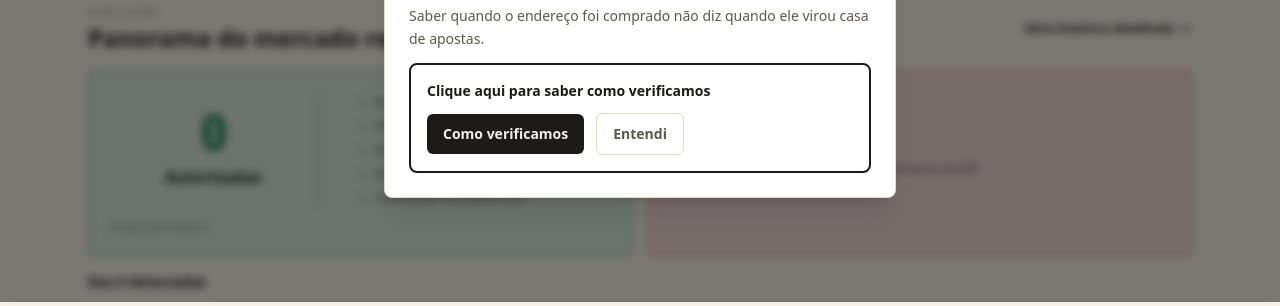
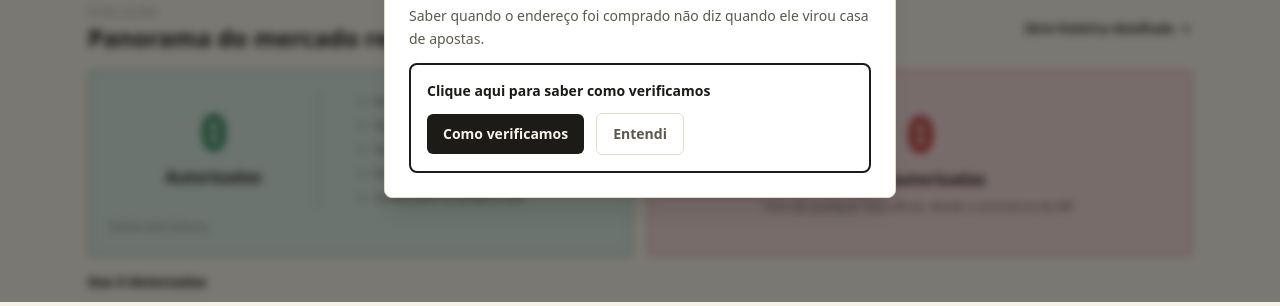
Before and after one commit to diegoterrani/betlegal-frontend, a React (Vite) app: page / in a window 1280 px wide. Shown: the part 434-740 px from the top of the page. Built offline with nearby package versions, Linux system fonts and the light colour scheme; no server answers.

Commit message:
Centraliza o card de não autorizadas e iguala o tipo ao de autorizadas.

```diff
--- a/src/components/DetectionBreakdownCards.tsx
+++ b/src/components/DetectionBreakdownCards.tsx
@@ -150,15 +150,15 @@ const AuthorizedCard: React.FC<{
 
 const Headline: React.FC<{ value: number; label: string; detail: string; tone: string }> = ({ value, label, detail, tone }) => (
   <div
-    className="rounded border p-5"
+    className="rounded border p-5 h-full flex flex-col items-center justify-center text-center"
     style={{
       backgroundColor: `color-mix(in srgb, ${tone} 18%, var(--color-surface))`,
       borderColor: `color-mix(in srgb, ${tone} 55%, transparent)`,
     }}
   >
-    <div className="font-mono text-4xl font-medium tracking-tight" style={{ color: tone }}>{fmt(value)}</div>
-    <div className="text-sm font-semibold mt-1.5" style={{ color: 'var(--color-text-primary)' }}>{label}</div>
-    <div className="text-xs mt-1" style={{ color: 'var(--color-text-secondary)' }}>{detail}</div>
+    <div className="font-mono text-5xl font-semibold tracking-tight leading-none" style={{ color: tone }}>{fmt(value)}</div>
+    <div className="text-base font-semibold mt-2" style={{ color: 'var(--color-text-primary)' }}>{label}</div>
+    <div className="text-xs mt-2 max-w-xs" style={{ color: 'var(--color-text-secondary)' }}>{detail}</div>
   </div>
 );
 
```
